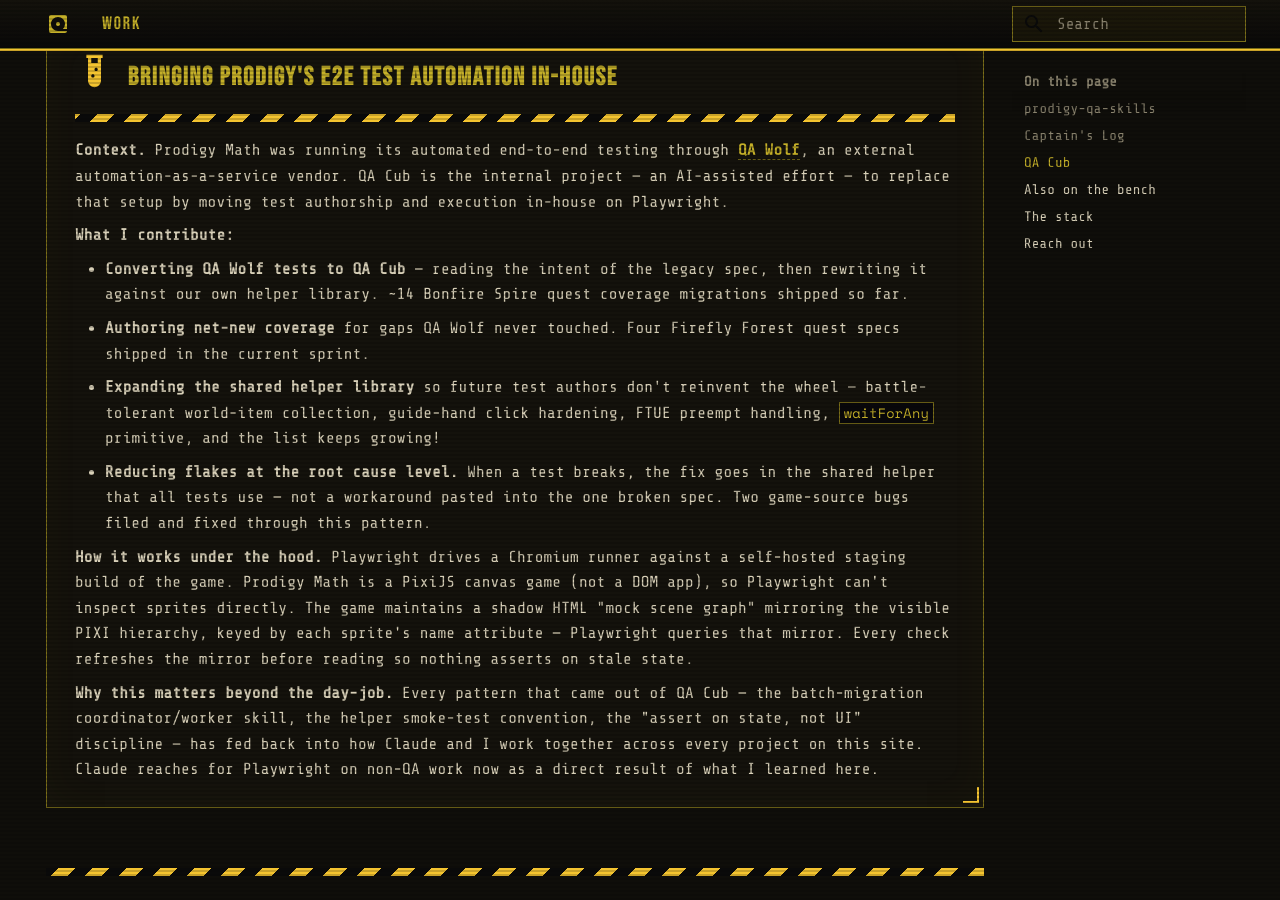
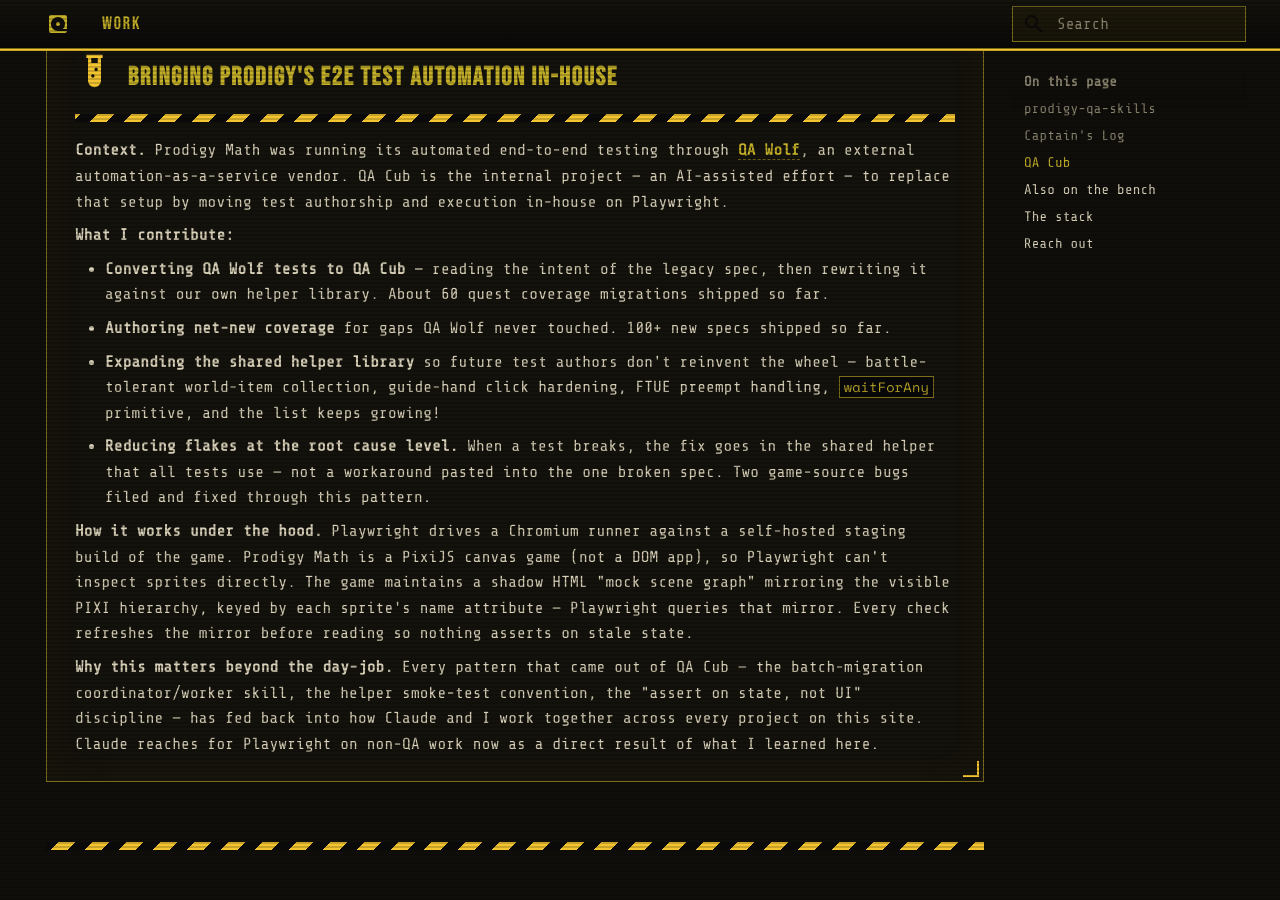
Before and after one commit to Godimas101/portfolio, an MkDocs documentation site: the page built from docs/work.md, in a window 1280 px wide and 900 px high, scrolled down 2577 px. Built offline with MkDocs 1.6.1 and Material for MkDocs 9.7.7, drawn with Linux system fonts in a browser that asks for light colours; some of the changed text lies outside the part shown.

Commit message:
docs: refresh stale numbers (mod subscribers, QA Cub, localization team)
- InfoLCD Apex Update: 3,000+ Steam Workshop subscribers on the home and
  About pages, up from 1,335+. The Workshop page showed 3,135 on
  2026-10-15.
- QA Cub: about 60 quest coverage migrations and 100+ new specs so far,
  replacing ~14 migrations and four specs "in the current sprint".
- AI QA suite: "several P1 issues" instead of 5.
- Localization: the outsourced team was 8 testers, not 3.

Co-Authored-By: Claude Opus 5.5 <noreply@anthropic.com>

```diff
--- a/docs/work.md
+++ b/docs/work.md
@@ -79,8 +79,8 @@ hide:
 
     **What I contribute:**
 
-    - **Converting QA Wolf tests to QA Cub** — reading the intent of the legacy spec, then rewriting it against our own helper library. ~14 Bonfire Spire quest coverage migrations shipped so far.
-    - **Authoring net-new coverage** for gaps QA Wolf never touched. Four Firefly Forest quest specs shipped in the current sprint.
+    - **Converting QA Wolf tests to QA Cub** — reading the intent of the legacy spec, then rewriting it against our own helper library. About 60 quest coverage migrations shipped so far.
+    - **Authoring net-new coverage** for gaps QA Wolf never touched. 100+ new specs shipped so far.
     - **Expanding the shared helper library** so future test authors don't reinvent the wheel — battle-tolerant world-item collection, guide-hand click hardening, FTUE preempt handling, `waitForAny` primitive, and the list keeps growing!
     - **Reducing flakes at the root cause level.** When a test breaks, the fix goes in the shared helper that all tests use — not a workaround pasted into the one broken spec. Two game-source bugs filed and fixed through this pattern.
 
```
Also changed, not shown: other parts of docs/work.md (+1 -1 lines), docs/about.md (+1 -1 lines), docs/index.md (+2 -2 lines), docs/wins.md (+1 -1 lines).
